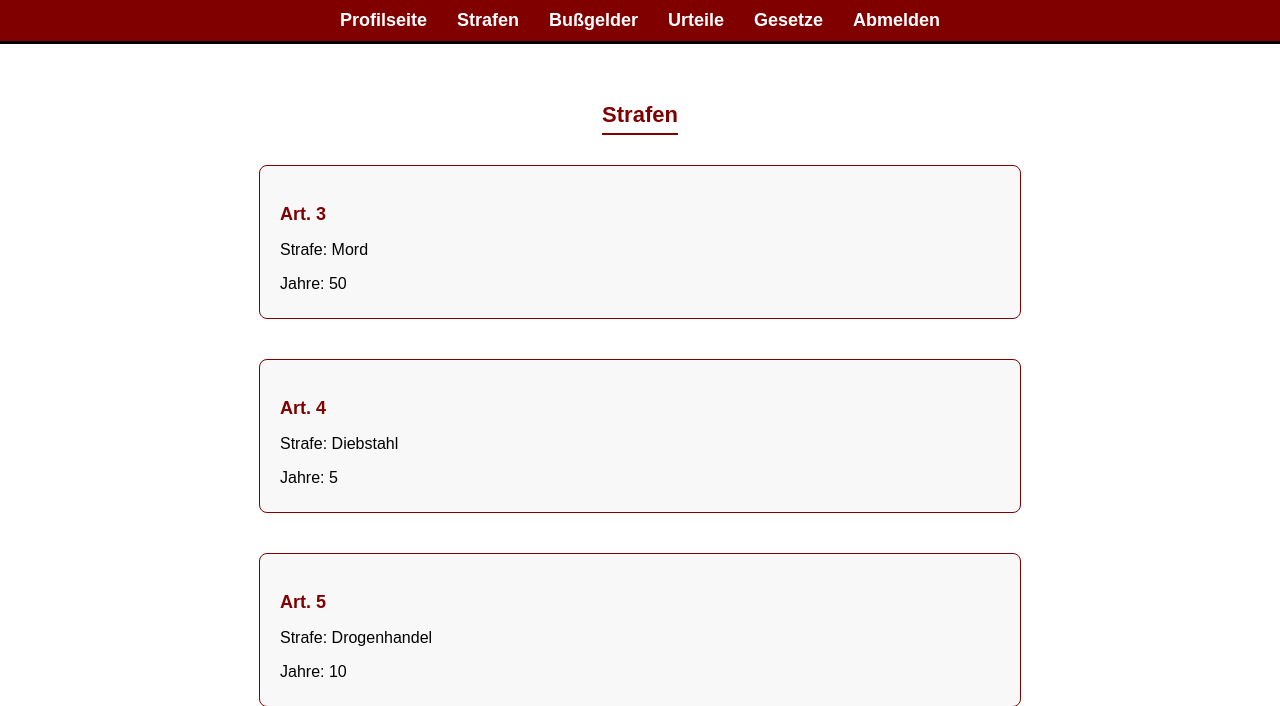
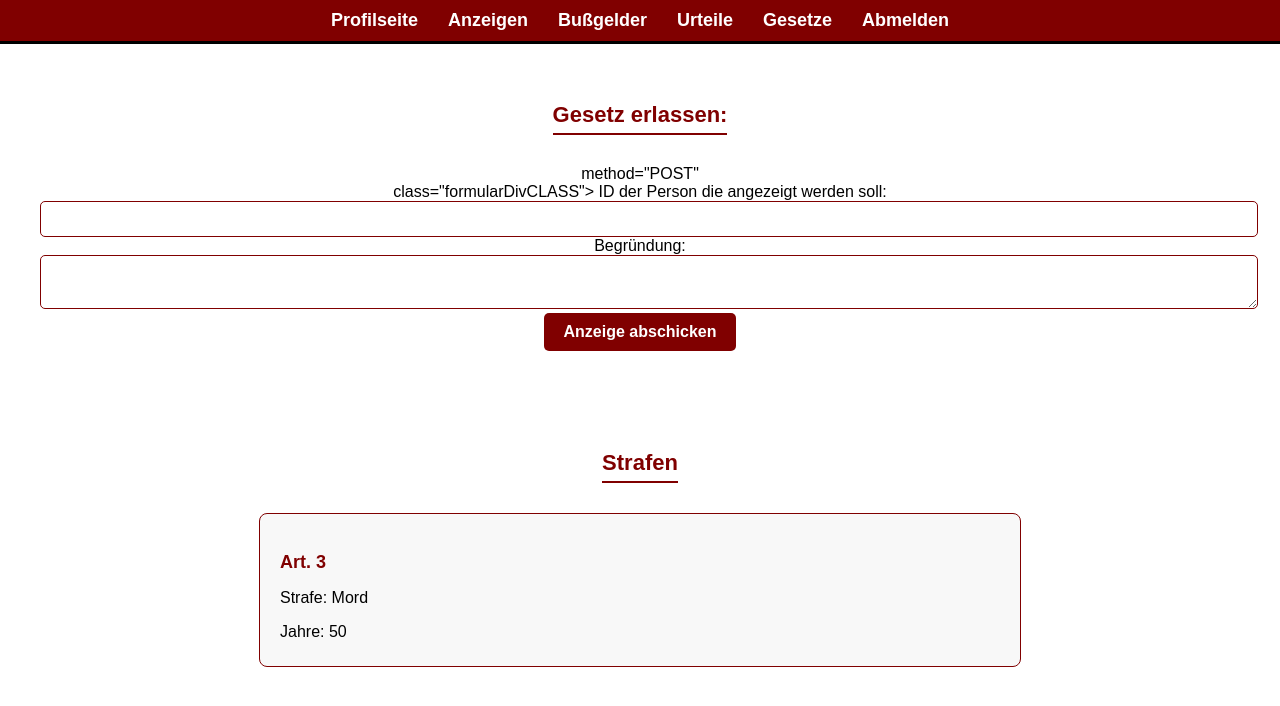
Before and after one commit to MariusMattes/Der-Staat, a Django app: page /ro/strafen in a window 1280 px wide. Shown: the top 706 px of the page. Run offline with Django 5.2, Linux system fonts and the light colour scheme.

Commit message:
strafen zu anzeigen ändern

```diff
--- a/rechtApp/templates/rechtApp/navigationsleiste.html
+++ b/rechtApp/templates/rechtApp/navigationsleiste.html
@@ -1,7 +1,7 @@
 <nav id="navigationID">
     <div class="navigationDivCLASS">
         <div class="navigationEintragDivCLASS"><a class="navigationLinkCLASS" href="profilseite">Profilseite</a></div>
-        <div class="navigationEintragDivCLASS"><a class="navigationLinkCLASS" href="strafen">Strafen</a></div>
+        <div class="navigationEintragDivCLASS"><a class="navigationLinkCLASS" href="strafen">Anzeigen</a></div>
         <div class="navigationEintragDivCLASS"><a class="navigationLinkCLASS" href="bussgelder">Bußgelder</a></div>
         <div class="navigationEintragDivCLASS"><a class="navigationLinkCLASS" href="urteile">Urteile</a></div>
         <div class="navigationEintragDivCLASS"><a class="navigationLinkCLASS" href="gesetze">Gesetze</a></div>
--- a/rechtApp/templates/rechtApp/strafen.html
+++ b/rechtApp/templates/rechtApp/strafen.html
@@ -3,12 +3,27 @@
 <html lang="de">
 <head>
     <meta charset="UTF-8">
-    <title>Strafen-Seite</title>
+    <title>Anzeigen-Seite</title>
     <link rel="stylesheet" href="{% static 'css/recht.css' %}">
 </head>
 <body>
 
     {% include "rechtApp/navigationsleiste.html" %}
+
+        <div class="hauptbereichDivCLASS">
+        <h2 class="UeberschriftCLASS">Gesetz erlassen:</h2>
+        <form> method="POST" <!--action=""--> </form> class="formularDivCLASS">
+            {% csrf_token %}
+<!---->
+            <label>ID der Person die angezeigt werden soll:</label>
+            <input class="eingabeFeldCLASS" type="text" name="titel" required>
+
+            <label>Begründung:</label>
+            <textarea class="eingabeFeldCLASS" name="beschreibung" required></textarea>
+
+            <button type="submit" class="buttonPrimarCLASS">Anzeige abschicken</button>
+        </form>
+    </div>
 
     <div class="hauptbereichDivCLASS">
         <h2 class="UeberschriftCLASS">Strafen</h2>
```
